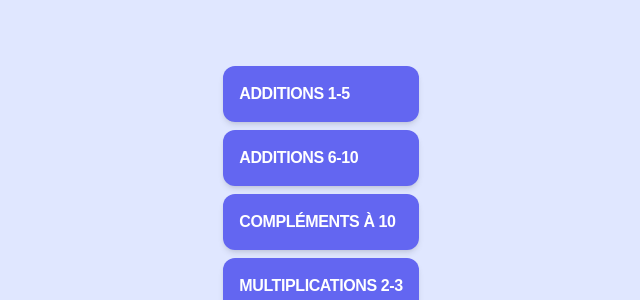
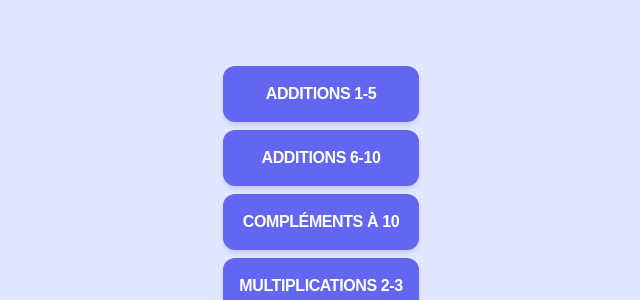
Before and after one commit to spolu/ce1, a Next.js app: page / in a window 1280 px wide. Shown: the part 134-434 px from the top of the page, without its empty margins (319-959 px from the left). Built offline with nearby package versions, Linux system fonts and the light colour scheme.

Commit message:
more look

```diff
--- a/app/page.tsx
+++ b/app/page.tsx
@@ -53,7 +53,7 @@ function Button({
 }) {
   return (
     <button
-      className="flex text-base bg-indigo-500 hover:bg-indigo-600 text-white p-4 rounded-xl shadow-md font-semibold uppercase tracking-tight"
+      className="flex text-base bg-indigo-500 hover:bg-indigo-600 text-white p-4 rounded-xl shadow-md font-semibold uppercase tracking-tight justify-center"
       onClick={onClick}
     >
       {children}
@@ -249,7 +249,7 @@ export default function Home() {
     <main className="font-nunito flex min-h-screen flex-col items-center bg-indigo-100 text-black pt-16">
       {gameState.state === "finished" && (
         <>
-          <div className="text-2xl max-w-4xl font-bold text-indigo-600">
+          <div className="text-xl max-w-4xl font-bold text-indigo-900">
             Tu as fait {gameState.score} points en 2mn.
           </div>
           <div className="pt-8 text-base">
```
